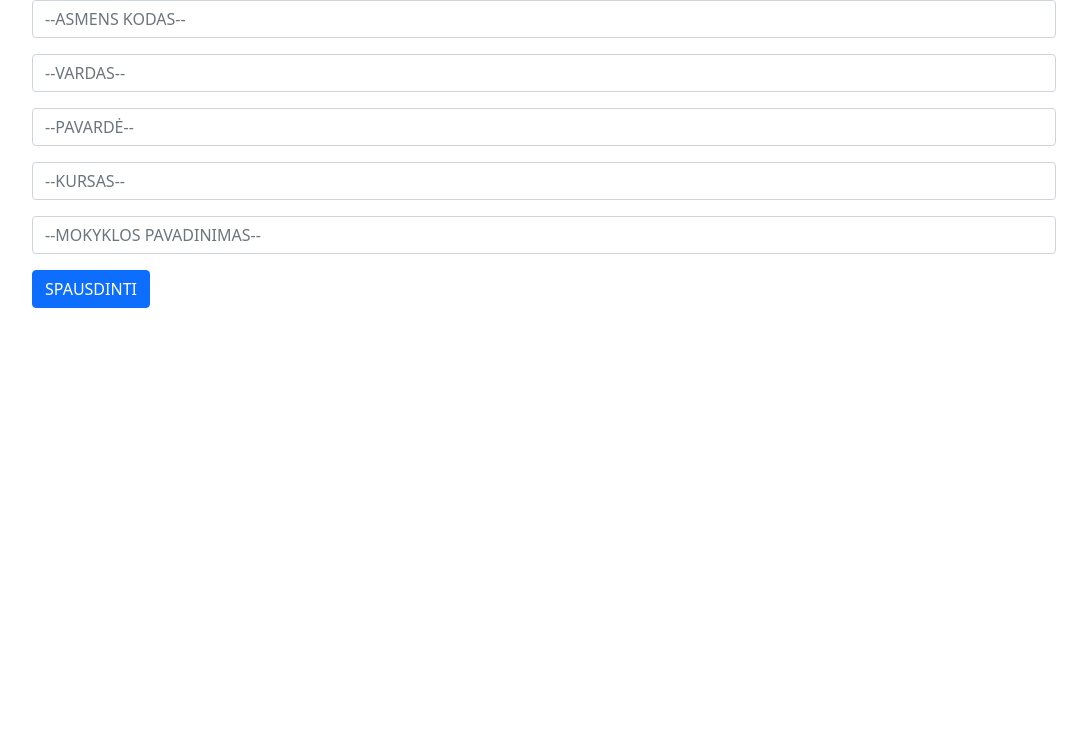
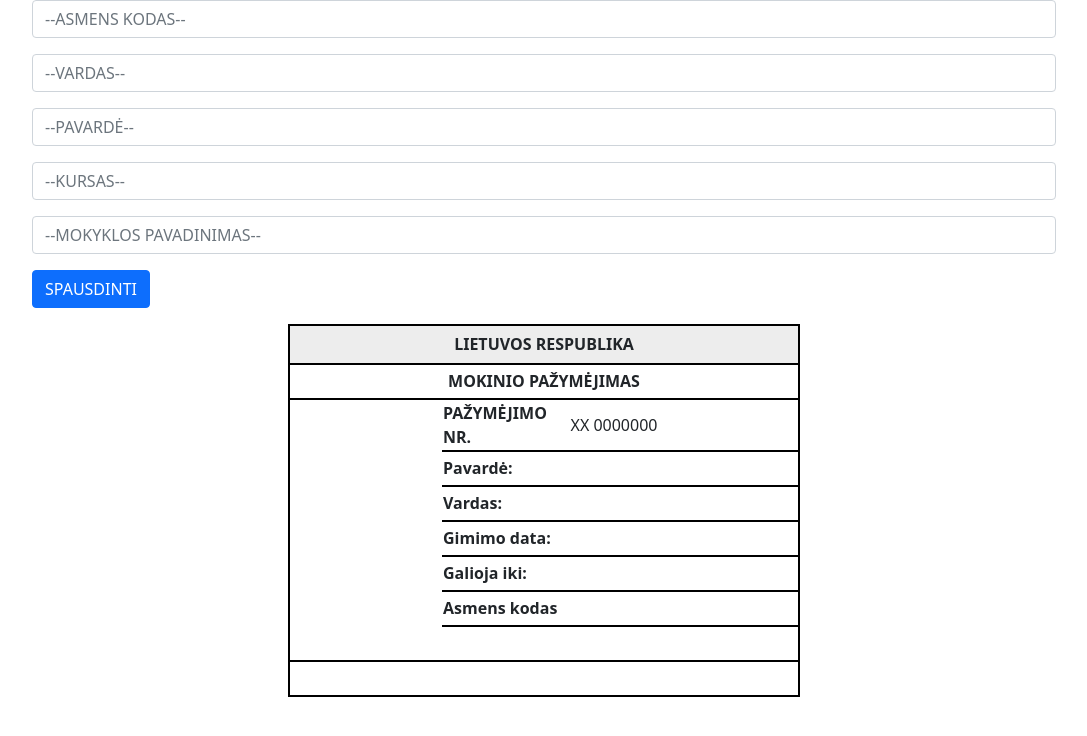
Before and after one commit to g-strazdas/php-School, a PHP site: page /data/pazymejimas.php in a window 1280 px wide. Shown: the top 736 px of the page, without its empty margins (96-1183 px from the left). Run offline with PHP 8.4, Linux system fonts and the light colour scheme.

Commit message:
pradejau gaminti pazymejimo sablona

```diff
--- /dev/null
+++ b/data/pazymejimas.css
@@ -0,0 +1,11 @@
+.tbl {table-layout: fixed; margin-left: auto; margin-right: auto; width: 40%; border: solid 2px #000000;}
+.tbl th {
+    background-color: #EDEDED;
+    padding: 0.4em;
+    text-align: center;
+    /*border: solid 2px #000000;*/
+    height: 28px;
+}
+
+.tbl tr {border: solid 2px #000000; height: 35px; font-size: 1em;}
+/*.tbl td {height: 4.8vh; padding-left: 0.6%; font-size: 1em;}*/
--- a/data/pazymejimas.php
+++ b/data/pazymejimas.php
@@ -7,11 +7,11 @@
     <meta http-equiv="X-UA-Compatible" content="ie=edge">
     <title>Mokykla - mokinių pažymių vidurkiai</title>
     <link href="https://cdn.jsdelivr.net/npm/bootstrap@5.1.3/dist/css/bootstrap.min.css" rel="stylesheet" integrity="sha384-1BmE4kWBq78iYhFldvKuhfTAU6auU8tT94WrHftjDbrCEXSU1oBoqyl2QvZ6jIW3" crossorigin="anonymous">
-    <link href="style.css" rel="stylesheet"
+    <link href="pazymejimas.css" rel="stylesheet"
 </head>
-<body>
+<div>
 
-<form method="post" style=" margin-left: auto; margin-right: auto; width: 80%;">
+<form method="post"  class="form-group mb-3" style=" margin-left: auto; margin-right: auto; width: 80%;">
     <div class="form-group mb-3">
         <input type="text" class="form-control" name="idNumber" placeholder="--ASMENS KODAS--" required>
     </div>
@@ -31,5 +31,68 @@
     <button class="btn btn-primary" name="save">SPAUSDINTI</button>
     </div>
 </form>
+</div>
+<div>
+<table class="tbl">
+    <thead><tr><th colspan="20">LIETUVOS RESPUBLIKA</th></tr></thead>
+    <tbody>
+    <tr>
+        <td colspan="20" style="text-align: center"><b>MOKINIO PAŽYMĖJIMAS</b></td>
+    </tr>
+    <tr>
+        <td rowspan="7"></td>
+        <td colspan="5" rowspan="7"></td>
+        <td colspan="5"><b>PAŽYMĖJIMO NR.</b></td>
+        <td colspan="9">XX 0000000</td>
+    </tr>
+    <tr>
+        <td colspan="5"><b>Pavardė:</b></td>
+        <td colspan="9"></td>
+    </tr>
+    <tr>
+        <td colspan="5"><b>Vardas:</b></td>
+        <td colspan="9"></td>
+    </tr>
+    <tr>
+        <td colspan="5"><b>Gimimo data:</b></td>
+        <td colspan="9"></td>
+    </tr>
+    <tr>
+        <td colspan="5"><b>Galioja iki:</b></td>
+        <td colspan="9"></td>
+    </tr>
+    <tr>
+        <td colspan="5"><b>Asmens kodas</b></td>
+        <td colspan="9"></td>
+    </tr>
+    <tr>
+        <td colspan="5"></td>
+        <td colspan="9"></td>
+    </tr>
+    <tr>
+        <td></td>
+        <td></td>
+        <td></td>
+        <td></td>
+        <td></td>
+        <td></td>
+        <td></td>
+        <td></td>
+        <td></td>
+        <td></td>
+        <td></td>
+        <td></td>
+        <td></td>
+        <td></td>
+        <td></td>
+        <td></td>
+        <td></td>
+        <td></td>
+        <td></td>
+        <td></td>
+    </tr>
+    </tbody>
+</table>
+</div>
 </body>
 </html>
```
